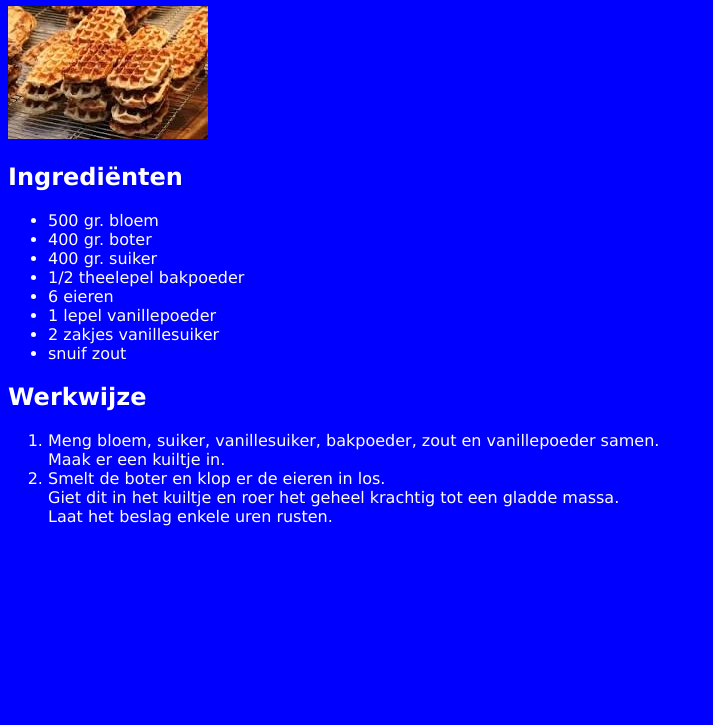
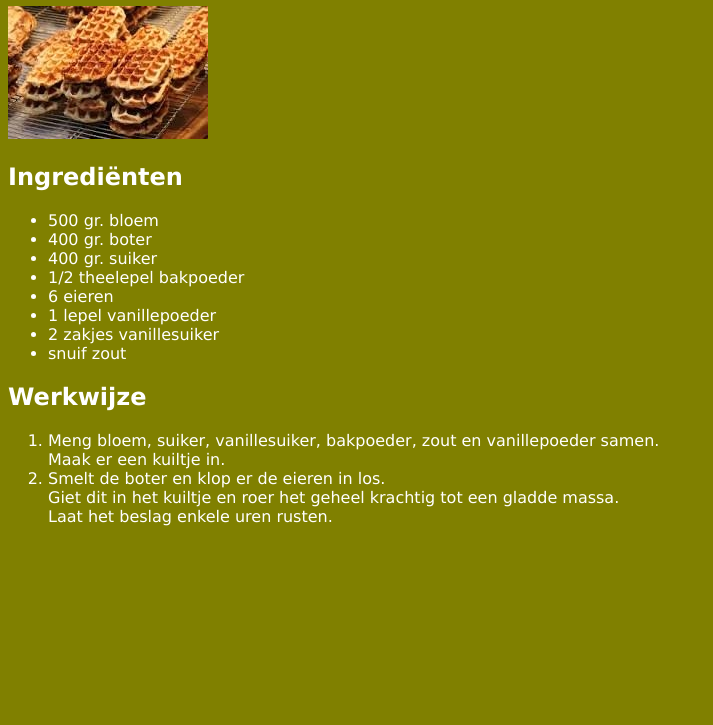
Before and after one commit to TalipAgbaba/recepten, a plain HTML site: page wafels.html in a window 1280 px wide. Shown: the part 75-800 px from the top of the page, without its empty margins (0-713 px from the left). Drawn offline with Linux system fonts and the light colour scheme.

Commit message:
Update default.css

```diff
--- a/default.css
+++ b/default.css
@@ -1,5 +1,5 @@
 body {
 	font-family: verdana;
-	background-color: Blue;
+	background-color: Olive;
 	color: white;
 }
```
